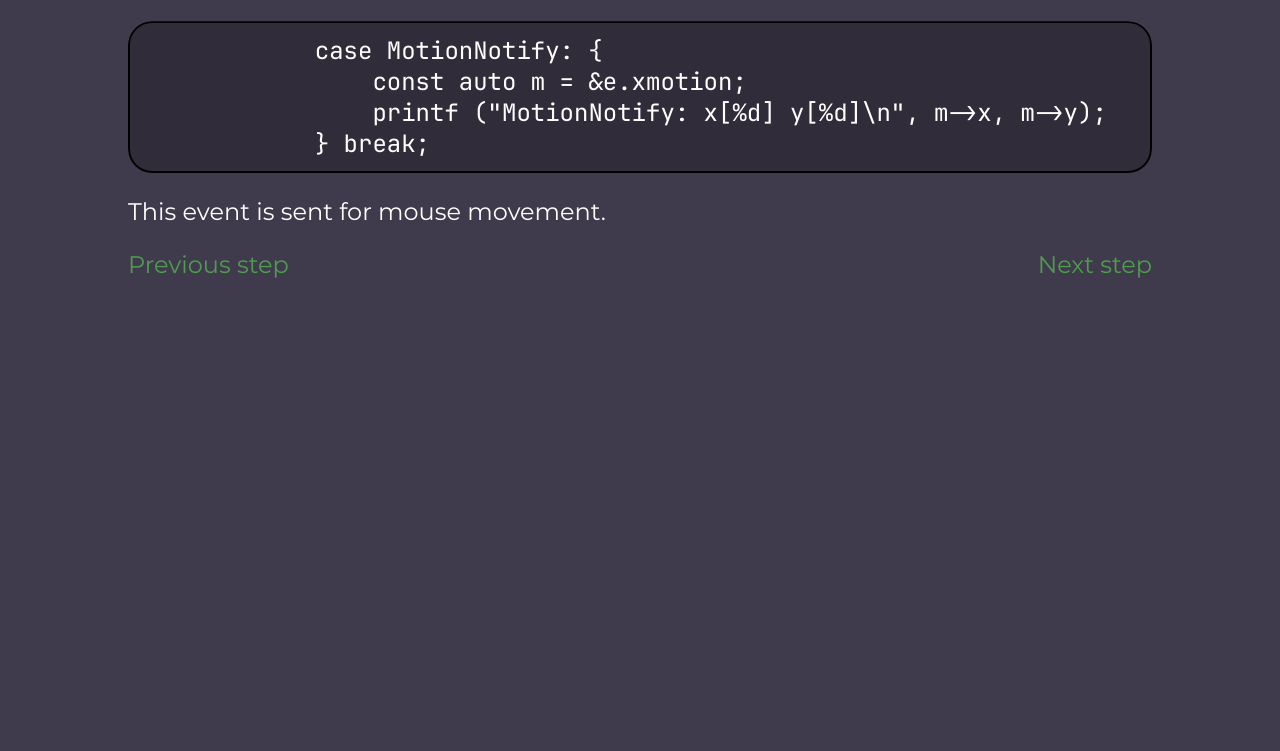
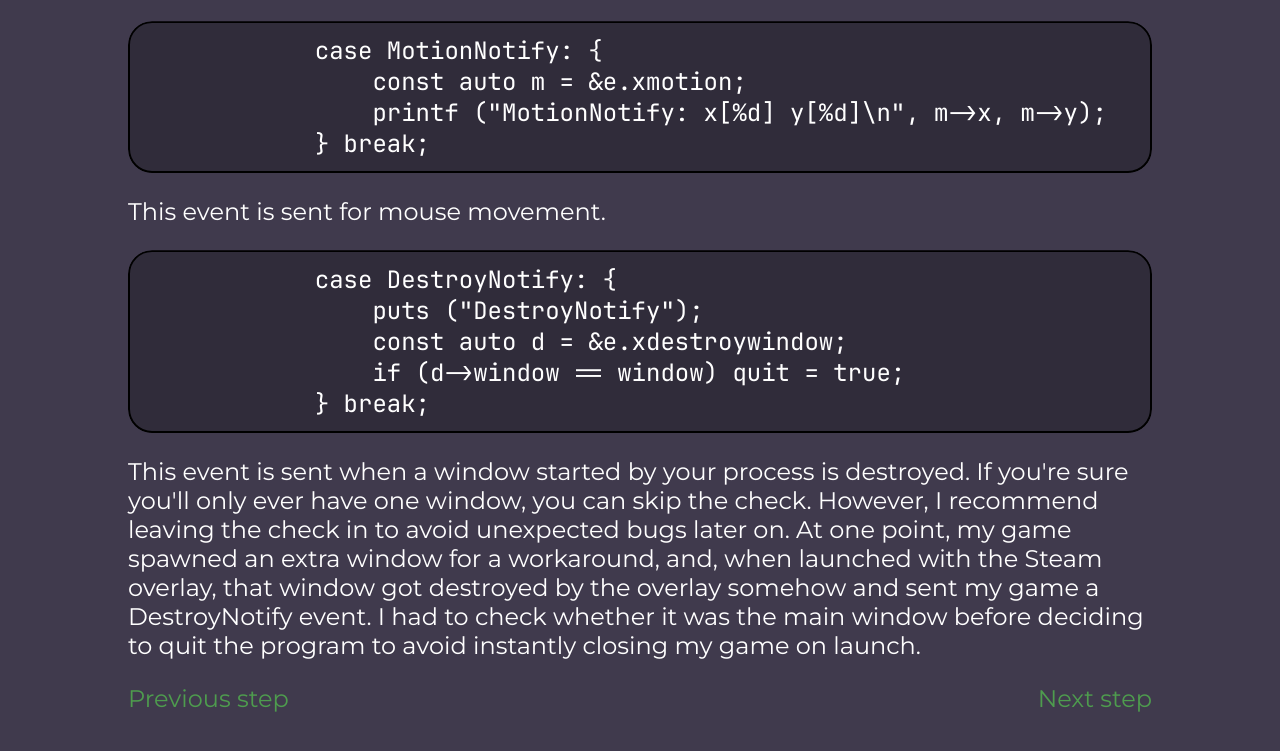
Before and after one commit to GoldenPathProgramming/goldenpathprogramming.github.io, a plain HTML site: page path/basic/event_loop/linux/index.html in a window 1280 px wide. Shown: the part 4599-5350 px from the top of the page. Before the commit the page ends 4944 px from the top, so only its background shows below. Drawn offline with Linux system fonts and the light colour scheme; no server answers.

Commit message:
Linux DestroyNotify window check

```diff
--- a/path/basic/event_loop/linux/index.html
+++ b/path/basic/event_loop/linux/index.html
@@ -99,6 +99,13 @@
             } break;</code>
     <p>This event is sent for mouse movement.</p>
 
+    <code>            case DestroyNotify: {
+                puts ("DestroyNotify");
+                const auto d = &e.xdestroywindow;
+                if (d->window == window) quit = true;
+            } break;</code>
+    <p>This event is sent when a window started by your process is destroyed. If you're sure you'll only ever have one window, you can skip the check. However, I recommend leaving the check in to avoid unexpected bugs later on. At one point, my game spawned an extra window for a workaround, and, when launched with the Steam overlay, that window got destroyed by the overlay somehow and sent my game a DestroyNotify event. I had to check whether it was the main window before deciding to quit the program to avoid instantly closing my game on launch.</p>
+
     <script src="/scripts/prev-next-step.js" path_prev="../../window/linux/" path_next="../../opengl/linux/"></script>
 
     <script src="/scripts/footer.js"></script>
```
Also changed, not shown: 1 other file.
